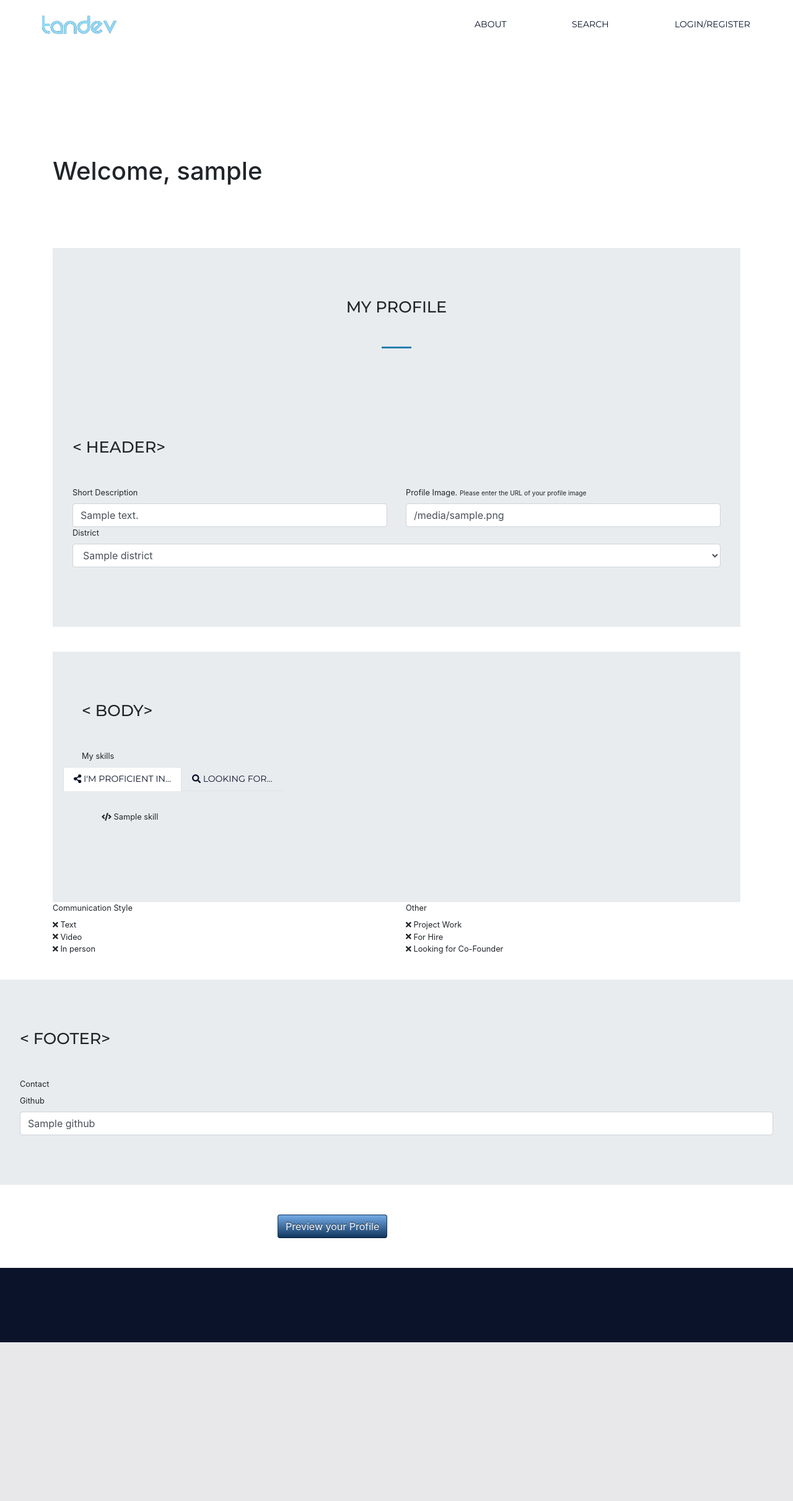
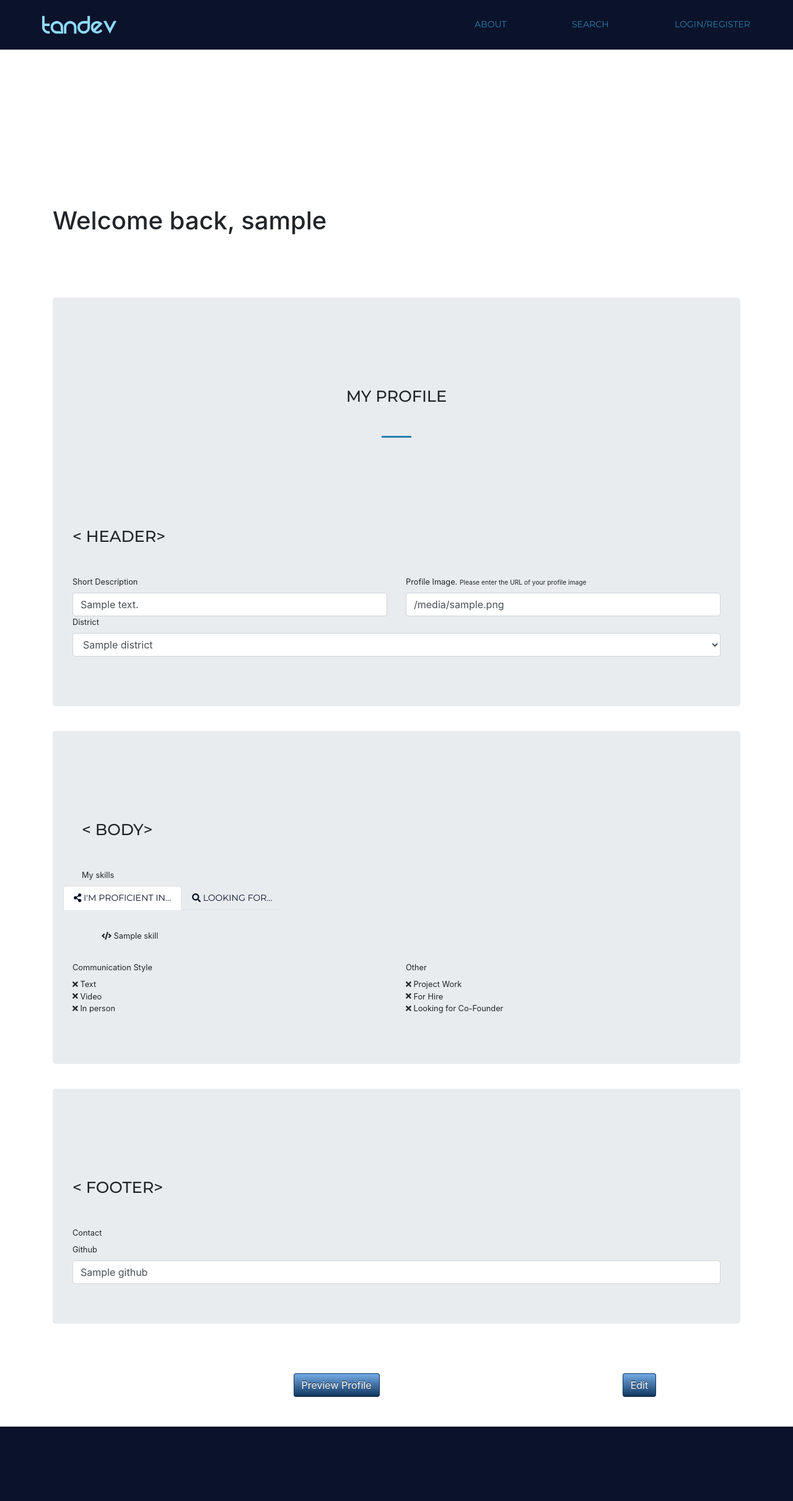
Before and after one commit to synnea/tanDev---tandem-exchange-for-developers, a Flask app: a page that uses templates/layouts/base.html in a window 1280 px wide. Shown: the whole page at 62% size. Before the commit the page ends 2165 px from the top, so only its background shows below. Run offline with Flask 2, Linux system fonts and the light colour scheme; a database or web service that is not in the repository returns one stand-in record (values such as "Sample title"); style sheets or scripts are compiled from the project's sources; some libraries are stand-ins or nearby versions.

Commit message:
Create edit button.

```diff
--- a/app.py
+++ b/app.py
@@ -164,6 +164,8 @@ def newprofile(username):
 
             }})
 
+            flash("Changes saved successfully. Scroll down to preview or edit.")
+
             return redirect(url_for('profile', username = session['username']))
 
         else:
--- a/static/scss/_about.scss
+++ b/static/scss/_about.scss
@@ -78,7 +78,7 @@
     margin: 0 auto;
 }
 
-.jumbotron {
+.features-jumbotron {
     margin-bottom: 0 !important;
     padding-bottom: 5rem;
     padding-top: 0 !important;
--- a/templates/layouts/base.html
+++ b/templates/layouts/base.html
@@ -111,7 +111,7 @@
 
     <!-- Alternative navbar styling for pages other than index and about.-->
 
-    {% elif active == 'search' or active == 'logreg' or active == 'myprofile' or active == 'user_details' or active == 'preview' %}
+    {% elif active == 'search' or active == 'logreg' or active == 'profile' or active == 'user_details'  %}
 
     <style>
         #navbar.bg-light {
--- a/templates/pages/about.html
+++ b/templates/pages/about.html
@@ -77,7 +77,7 @@
     <div data-aos="fade-up" data-aos-duration="1500">
 
         <!-- Start Jumbotron -->
-        <div class="jumbotron">
+        <div class="features-jumbotron">
 
             <div class="features">
                 <div class="col-12">
--- a/templates/pages/profile.html
+++ b/templates/pages/profile.html
@@ -6,13 +6,11 @@
 
     <div class="row welcome-row justify-content-center align-items-center">
         <div class="col-12">
-            <h1>Welcome, {{username.username}}</h1>
+            <h1>Welcome back, {{username.username}}</h1>
+
+            {% include 'components/message.html' %}
 
 
-            {% if discarded == True %}
-
-            <p>Your changes have been undone. </p>
-            {% endif %}
         </div>
     </div>
 
@@ -28,7 +26,6 @@
 
         <!-- Display flashed messages. -->
 
-        {% include 'components/message.html' %}
 
         <form id="profile-form" method="POST">
 
@@ -197,8 +194,7 @@
 
             </div>
 
-        </div>
-    </div>
+
 
 
             <!-- COMMUNICATION STYLE SECTION -->
@@ -257,6 +253,9 @@
             </div>
         </div>
 
+    </div>
+
+
     <div class="jumbotron profile-jumbo">
 
 
@@ -289,8 +288,10 @@
         </div>
     </div>
 
-<button type="submit" class="btn btn-primary btn-large logreg-btn mt-5 mb-5" name="btn" value="preview">Preview your
-    Profile</button>
+    <button type="submit" class="btn btn-primary btn-large logreg-btn mt-5 mb-5" name="btn" value="preview">Preview Profile</button>
+
+    <button type="submit" class="btn btn-primary btn-large logreg-btn mt-5 mb-5" name="btn" value="edit">Edit</button>
+
 
     </form>
 
@@ -299,5 +300,4 @@
 </div>
 
 
-
 {% endblock %}
```
Lines whose indentation alone changed are shown as unchanged.
